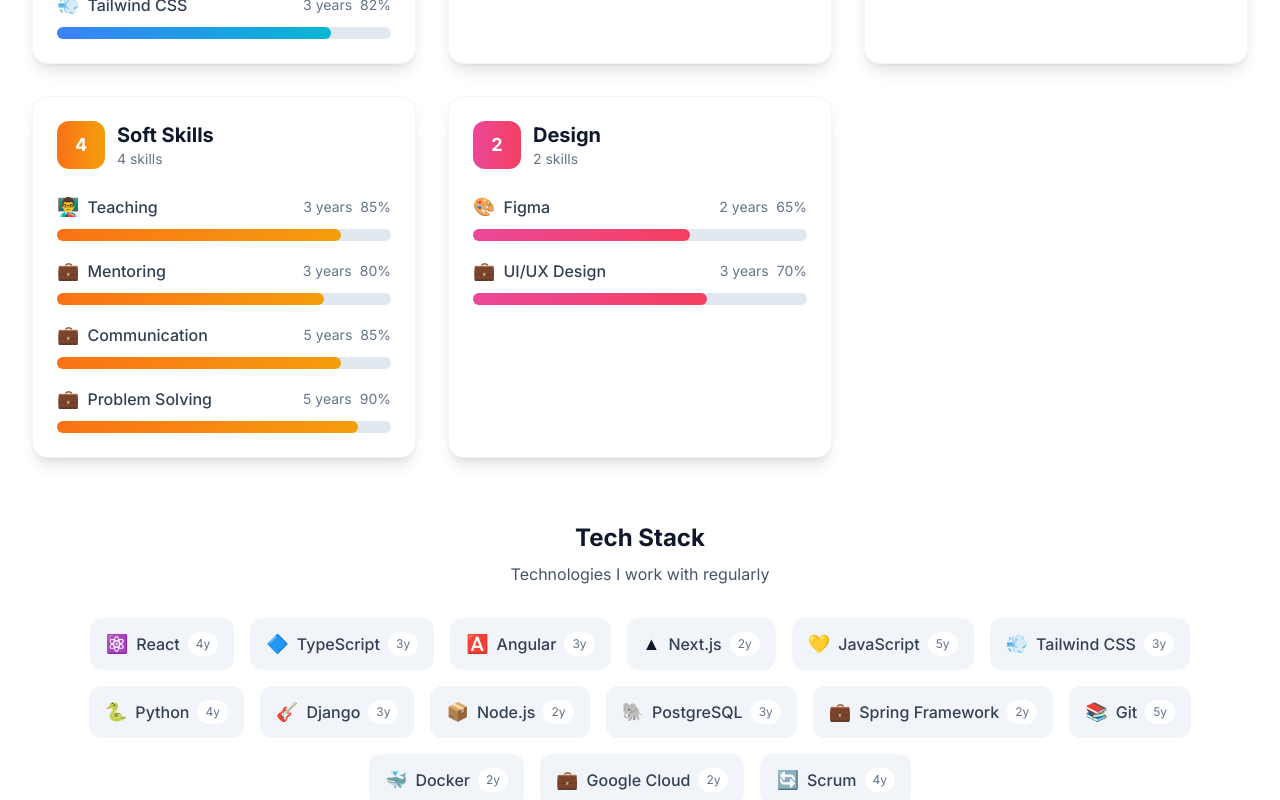
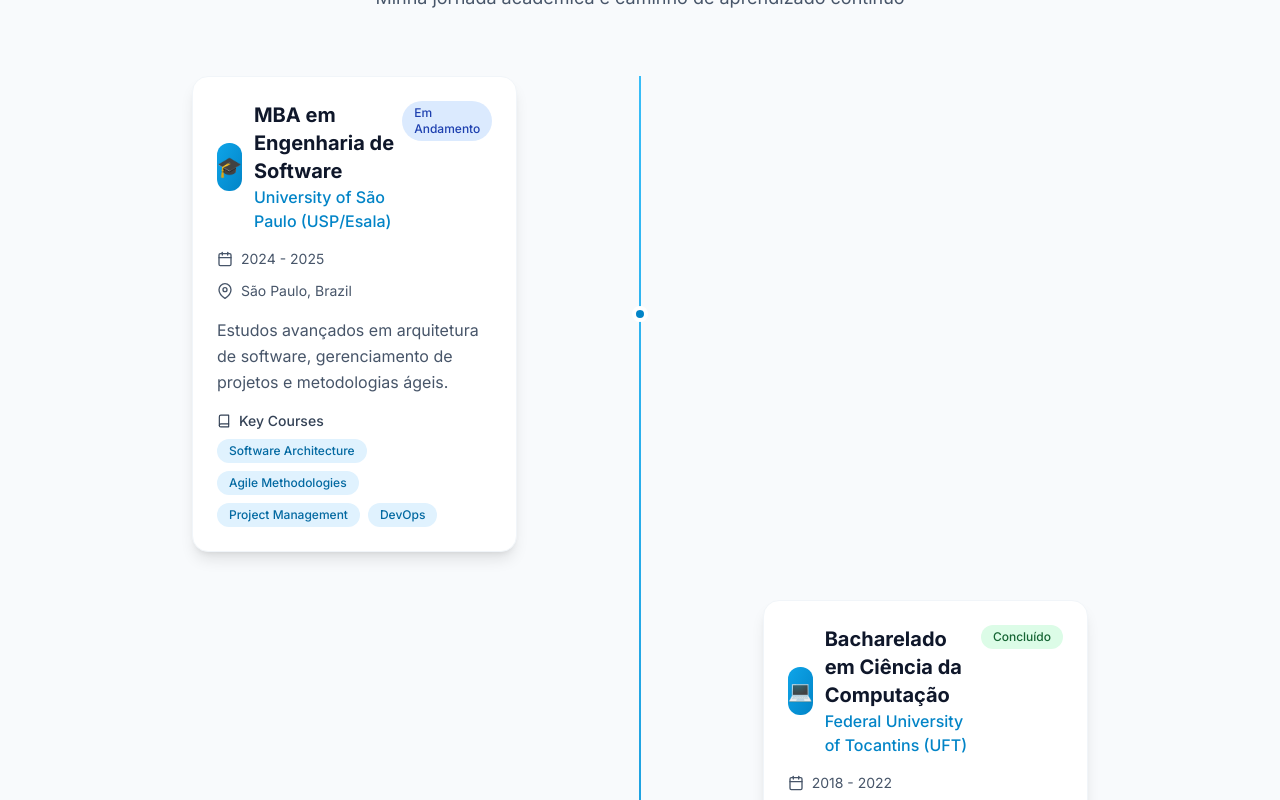
Before and after one commit to JCelinoG/react-dev-portfolio, a React (Vite) app: page / in a window 1280 px wide. Shown: the part 6040-6840 px from the top of the page. Built offline with nearby package versions, Linux system fonts and the light colour scheme.

Commit message:
chore: updated skills info

```diff
--- a/index.html
+++ b/index.html
@@ -8,7 +8,7 @@
     <!-- SEO Meta Tags -->
     <title>João Gualberto - Software Engineer</title>
     <meta name="description" content="Full-Stack Developer with 5+ years of experience creating robust web solutions. Specialized in React, Angular, TypeScript, and Python." />
-    <meta name="keywords" content="full-stack developer, react, angular, typescript, python, django, portfolio" />
+    <meta name="keywords" content="full-stack developer, react, angular, typescript, python, java, portfolio" />
     <meta name="author" content="João Celino Gualberto" />
 
     <!-- Open Graph Meta Tags -->
--- a/src/App.tsx
+++ b/src/App.tsx
@@ -13,10 +13,8 @@
 const Education = lazy(() => import('./components/Education/Education').then(module => ({ default: module.Education })));
 const Contact = lazy(() => import('./components/Contact/Contact').then(module => ({ default: module.Contact })));
 
-// Simple SEO component without external dependencies
 const SimpleSEO: React.FC = () => {
   React.useEffect(() => {
-    // Set document title and meta tags
     document.title = 'João Gualberto - Full-Stack Developer';
 
     const metaDescription = document.querySelector('meta[name="description"]');
--- a/src/components/Skills/Skills.tsx
+++ b/src/components/Skills/Skills.tsx
@@ -10,7 +10,6 @@
   'Angular': '🅰️',
   'Next.js': '▲',
   'Python': '🐍',
-  'Django': '🎸',
   'Node.js': '📦',
   'PostgreSQL': '🐘',
   'Git': '📚',
@@ -20,27 +19,41 @@
   'Teaching': '👨‍🏫',
   'JavaScript': '💛',
   'Tailwind CSS': '💨',
-  'React Native': '📱'
+  'React Native': '📱',
+  'Spring Framework': '🌱',
+  'Google Cloud': '☁️',
+  'Kotlin': '🟪',
+  'Java':'♨️',
+  'PHP': '🐘',
+  'Symfony': '🎻',
+  'MySQL': '🗃️',
+  'Arduino': '🔌'
 };
 
 export const Skills: React.FC = () => {
   const { t } = useApp();
-  const { skills, getSkillsByCategory } = useUserData();
+  const { skills } = useUserData();
 
-  const skillCategories = [
-    { key: 'frontend' as const, label: 'Frontend', color: 'blue' },
-    { key: 'backend' as const, label: 'Backend', color: 'green' },
-    { key: 'tools' as const, label: 'Tools & DevOps', color: 'purple' },
-    { key: 'soft' as const, label: 'Soft Skills', color: 'orange' },
-    { key: 'design' as const, label: 'Design', color: 'pink' }
-  ];
+  // Filtrar apenas skills técnicas (remover soft skills)
+  const technicalSkills = skills.filter(skill =>
+    ['frontend', 'backend', 'tools', 'mobile', 'design'].includes(skill.category)
+  );
+
+  // Agrupar skills por categoria
+  const skillsByCategory = {
+    frontend: technicalSkills.filter(skill => skill.category === 'frontend'),
+    backend: technicalSkills.filter(skill => skill.category === 'backend'),
+    tools: technicalSkills.filter(skill => skill.category === 'tools'),
+    mobile: technicalSkills.filter(skill => skill.category === 'mobile'),
+    design: technicalSkills.filter(skill => skill.category === 'design')
+  };
 
   const containerVariants = {
     hidden: { opacity: 0 },
     visible: {
       opacity: 1,
       transition: {
-        staggerChildren: 0.1
+        staggerChildren: 0.05
       }
     }
   };
@@ -56,82 +69,6 @@
     }
   };
 
-  const getColorClasses = (color: string) => {
-    const colors = {
-      blue: 'from-blue-500 to-cyan-500',
-      green: 'from-green-500 to-emerald-500',
-      purple: 'from-purple-500 to-indigo-500',
-      orange: 'from-orange-500 to-amber-500',
-      pink: 'from-pink-500 to-rose-500'
-    };
-    return colors[color as keyof typeof colors] || colors.blue;
-  };
-
-  const SkillBar: React.FC<{ skill: any }> = ({ skill }) => (
-    <div className="mb-4">
-      <div className="flex justify-between items-center mb-2">
-        <div className="flex items-center space-x-2">
-          <span className="text-lg">{skillIcons[skill.name] || '💼'}</span>
-          <span className="font-medium text-secondary-700 dark:text-secondary-300">
-            {skill.name}
-          </span>
-        </div>
-        <div className="flex items-center space-x-2 text-sm text-secondary-500 dark:text-secondary-400">
-          {skill.years && (
-            <span>{skill.years} {skill.years === 1 ? 'year' : 'years'}</span>
-          )}
-          <span>{skill.level}%</span>
-        </div>
-      </div>
-      <div className="w-full bg-secondary-200 dark:bg-secondary-700 rounded-full h-3">
-        <motion.div
-          initial={{ width: 0 }}
-          whileInView={{ width: `${skill.level}%` }}
-          viewport={{ once: true }}
-          transition={{ duration: 1, delay: 0.2 }}
-          className={`h-3 rounded-full bg-gradient-to-r ${getColorClasses(
-            skillCategories.find(cat => cat.key === skill.category)?.color || 'blue'
-          )}`}
-        />
-      </div>
-    </div>
-  );
-
-  const SkillCard: React.FC<{ category: typeof skillCategories[0] }> = ({ category }) => {
-    const categorySkills = getSkillsByCategory(category.key);
-
-    return (
-      <motion.div
-        variants={itemVariants}
-        className="bg-white dark:bg-secondary-800 rounded-2xl p-6 shadow-lg hover:shadow-xl transition-all duration-300 border border-secondary-100 dark:border-secondary-700"
-      >
-        {/* Category Header */}
-        <div className="flex items-center space-x-3 mb-6">
-          <div className={`w-12 h-12 rounded-xl bg-gradient-to-r ${getColorClasses(category.color)} flex items-center justify-center`}>
-            <span className="text-white font-bold text-lg">
-              {categorySkills.length}
-            </span>
-          </div>
-          <div>
-            <h3 className="text-xl font-bold text-secondary-900 dark:text-white">
-              {category.label}
-            </h3>
-            <p className="text-secondary-500 dark:text-secondary-400 text-sm">
-              {categorySkills.length} skills
-            </p>
-          </div>
-        </div>
-
-        {/* Skills List */}
-        <div className="space-y-4">
-          {categorySkills.map((skill) => (
-            <SkillBar key={skill.name} skill={skill} />
-          ))}
-        </div>
-      </motion.div>
-    );
-  };
-
   return (
     <section id="skills" className="section-padding bg-white dark:bg-secondary-900">
       <div className="container-custom">
@@ -143,63 +80,39 @@
           className="text-center mb-16"
         >
           <h2 className="text-3xl md:text-4xl font-bold text-secondary-900 dark:text-white mb-4">
-            {t('skills') || 'Skills & Technologies'}
+            {t('skills') || 'Tech Stack'}
           </h2>
           <p className="text-lg text-secondary-600 dark:text-secondary-400 max-w-2xl mx-auto">
-            {t('skillsDescription') || 'Technologies and tools I use to bring ideas to life'}
+            {t('skillsDescription') || 'Technologies I work with regularly'}
           </p>
         </motion.div>
 
-        {/* Skills Grid */}
-        <motion.div
-          variants={containerVariants}
-          initial="hidden"
-          whileInView="visible"
-          viewport={{ once: true }}
-          className="grid grid-cols-1 lg:grid-cols-2 xl:grid-cols-3 gap-8"
-        >
-          {skillCategories.map((category) => (
-            <SkillCard key={category.key} category={category} />
-          ))}
-        </motion.div>
 
-        {/* Technologies Cloud */}
         <motion.div
           initial={{ opacity: 0, y: 30 }}
           whileInView={{ opacity: 1, y: 0 }}
           viewport={{ once: true }}
           className="mt-16"
         >
-          <div className="text-center mb-8">
-            <h3 className="text-2xl font-bold text-secondary-900 dark:text-white mb-2">
-              Tech Stack
-            </h3>
-            <p className="text-secondary-600 dark:text-secondary-400">
-              Technologies I work with regularly
-            </p>
-          </div>
-
-          <div className="flex flex-wrap justify-center gap-4">
-            {skills
-              .filter(skill => ['frontend', 'backend', 'tools', 'mobile'].includes(skill.category))
-              .map((skill) => (
+          <motion.div
+            variants={containerVariants}
+            initial="hidden"
+            whileInView="visible"
+            viewport={{ once: true }}
+            className="flex flex-wrap justify-center gap-3"
+          >
+            {technicalSkills.map((skill) => (
               <motion.div
                 key={skill.name}
+                variants={itemVariants}
                 whileHover={{ scale: 1.05, y: -2 }}
-                  className="flex items-center space-x-2 px-4 py-3 bg-secondary-100 dark:bg-secondary-800 rounded-xl hover:shadow-md transition-all duration-200"
+                className="flex items-center space-x-2 px-4 py-2 bg-primary-50 dark:bg-primary-900/20 text-primary-700 dark:text-primary-300 rounded-lg hover:shadow-md transition-all duration-200 border border-primary-200 dark:border-primary-800"
               >
                 <span className="text-lg">{skillIcons[skill.name] || '💼'}</span>
-                  <span className="font-medium text-secondary-700 dark:text-secondary-300">
-                    {skill.name}
-                  </span>
-                  {skill.years && (
-                    <span className="text-xs bg-white dark:bg-secondary-700 text-secondary-500 px-2 py-1 rounded-full">
-                      {skill.years}y
-                    </span>
-                  )}
+                <span className="font-medium">{skill.name}</span>
               </motion.div>
             ))}
-          </div>
+          </motion.div>
         </motion.div>
       </div>
     </section>
--- a/src/contexts/PortfolioContext.tsx
+++ b/src/contexts/PortfolioContext.tsx
@@ -136,8 +136,8 @@
   { name: 'Tailwind CSS', category: 'frontend', level: 82, years: 3 },
 
   // Backend
+  { name: 'Java', category: 'backend', level: 75, years: 3 },
   { name: 'Python', category: 'backend', level: 80, years: 4 },
-  { name: 'Django', category: 'backend', level: 75, years: 3 },
   { name: 'Node.js', category: 'backend', level: 70, years: 2 },
   { name: 'PostgreSQL', category: 'backend', level: 75, years: 3 },
   { name: 'Spring Framework', category: 'backend', level: 65, years: 2 },
@@ -153,10 +153,10 @@
   { name: 'UI/UX Design', category: 'design', level: 70, years: 3 },
 
   // Soft Skills
-  { name: 'Teaching', category: 'soft', level: 85, years: 3 },
-  { name: 'Mentoring', category: 'soft', level: 80, years: 3 },
-  { name: 'Communication', category: 'soft', level: 85, years: 5 },
-  { name: 'Problem Solving', category: 'soft', level: 90, years: 5 }
+  { name: 'Teaching', category: 'soft', level: 100 },
+  { name: 'Fast Learner', category: 'soft', level: 100 },
+  { name: 'Communication', category: 'soft', level: 100},
+  { name: 'Problem Solving', category: 'soft', level: 100 }
 ];
 
 export const PortfolioProvider: React.FC<{ children: React.ReactNode }> = ({ children }) => {
--- a/src/types/index.ts
+++ b/src/types/index.ts
@@ -30,7 +30,7 @@
 export interface Skill {
   name: string;
   category: 'frontend' | 'backend' | 'mobile' | 'tools' | 'soft' | 'design';
-  level: number;
+  level?: number;
   icon?: string;
   years?: number;
 }
--- a/src/utils/i18n.ts
+++ b/src/utils/i18n.ts
@@ -65,8 +65,8 @@
   en: 'All Projects'
 },
 skills: {
-  pt: 'Habilidades',
-  en: 'Skills'
+  pt: 'Habilidades técnicas',
+  en: 'Tech Stack'
 },
 skillsDescription: {
   pt: 'Tecnologias e ferramentas que uso para dar vida às ideias',
```
Lines whose indentation alone changed are shown as unchanged.
